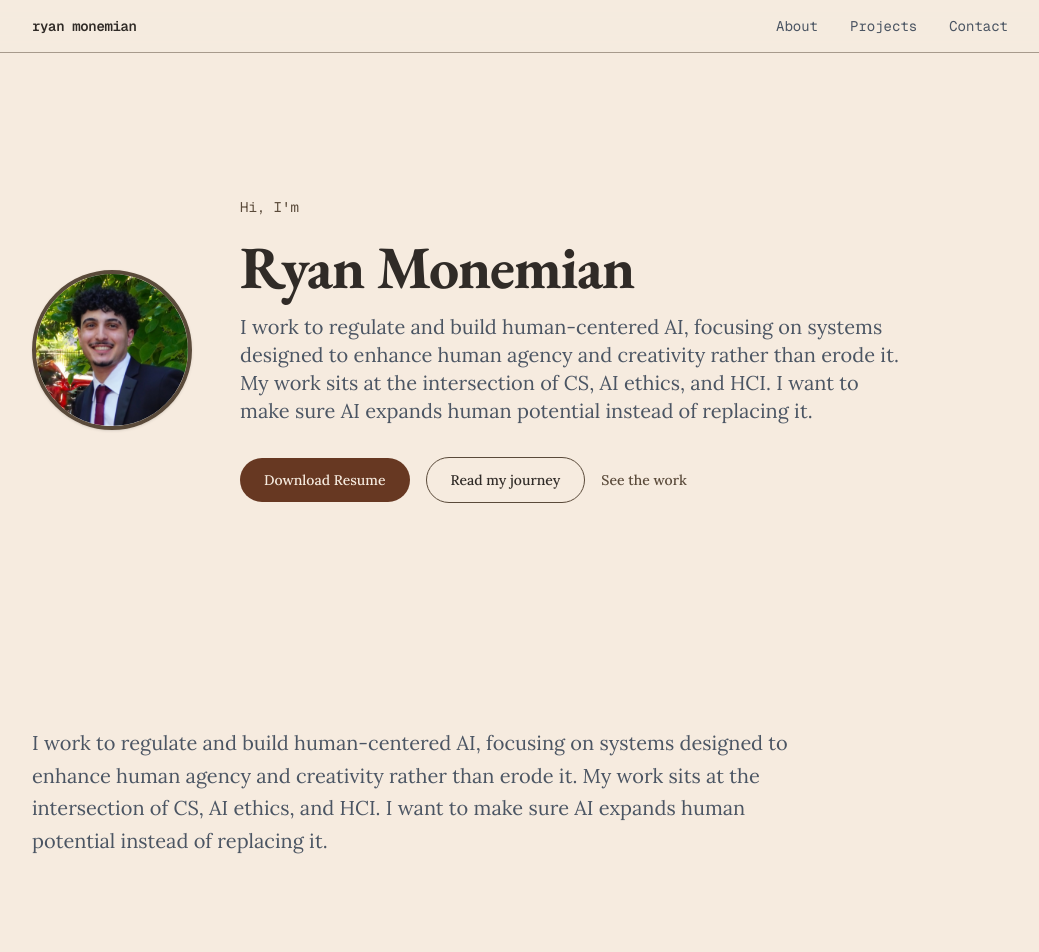
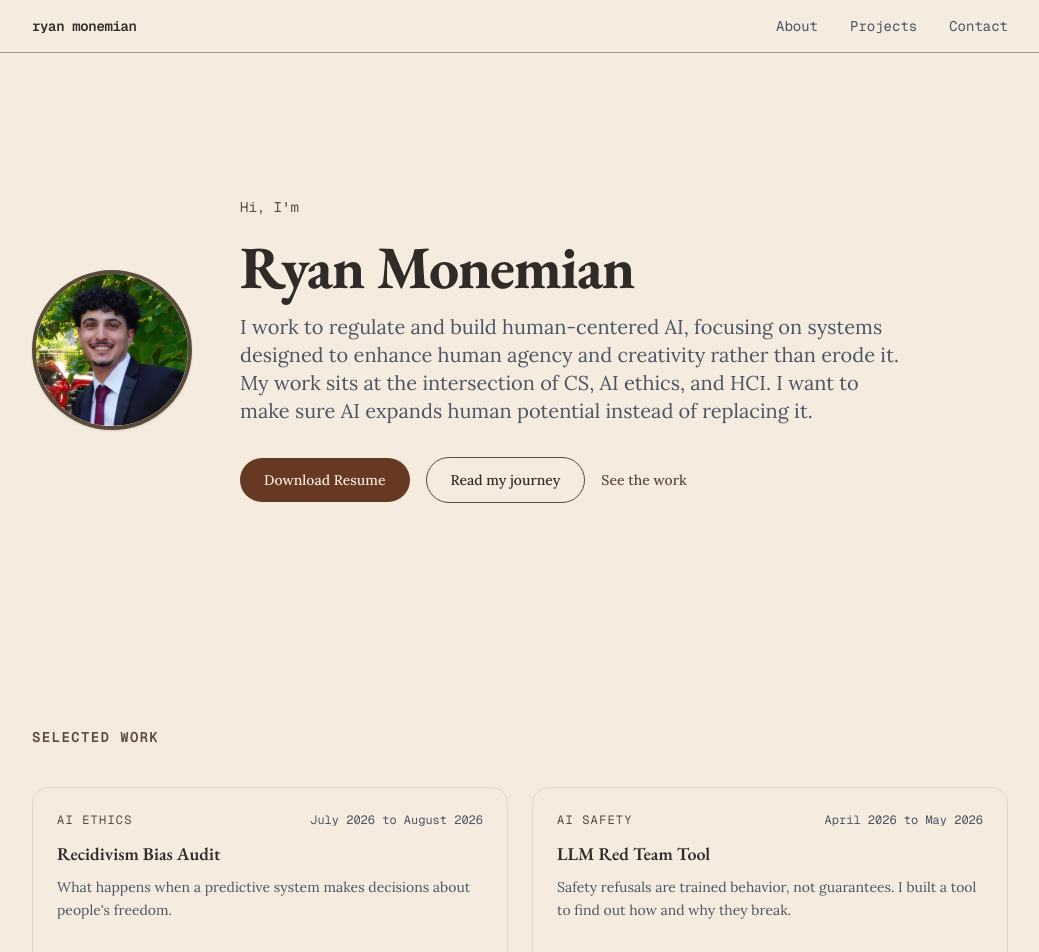
Before and after one commit to ryanmonemian/portfolio, a Next.js app: page / in a window 1280 px wide. Shown: the top 952 px of the page, without its empty margins (120-1159 px from the left). Built offline with nearby package versions, Linux system fonts and the light colour scheme.

Commit message:
minor changes again

```diff
--- a/src/app/page.tsx
+++ b/src/app/page.tsx
@@ -61,17 +61,6 @@ export default function Home() {
         </div>
       </section>
 
-      <Section>
-        <Reveal>
-          <p className="max-w-3xl text-lg leading-relaxed text-muted sm:text-xl">
-            I work to regulate and build human-centered AI, focusing on systems designed to
-            enhance human agency and creativity rather than erode it. My work sits at the
-            intersection of CS, AI ethics, and HCI. I want to make sure AI expands human potential
-            instead of replacing it.
-          </p>
-        </Reveal>
-      </Section>
-
       <Section title="Selected work">
         <div className="grid gap-6 sm:grid-cols-2">
           {featuredProjects.map((project, i) => (
```
